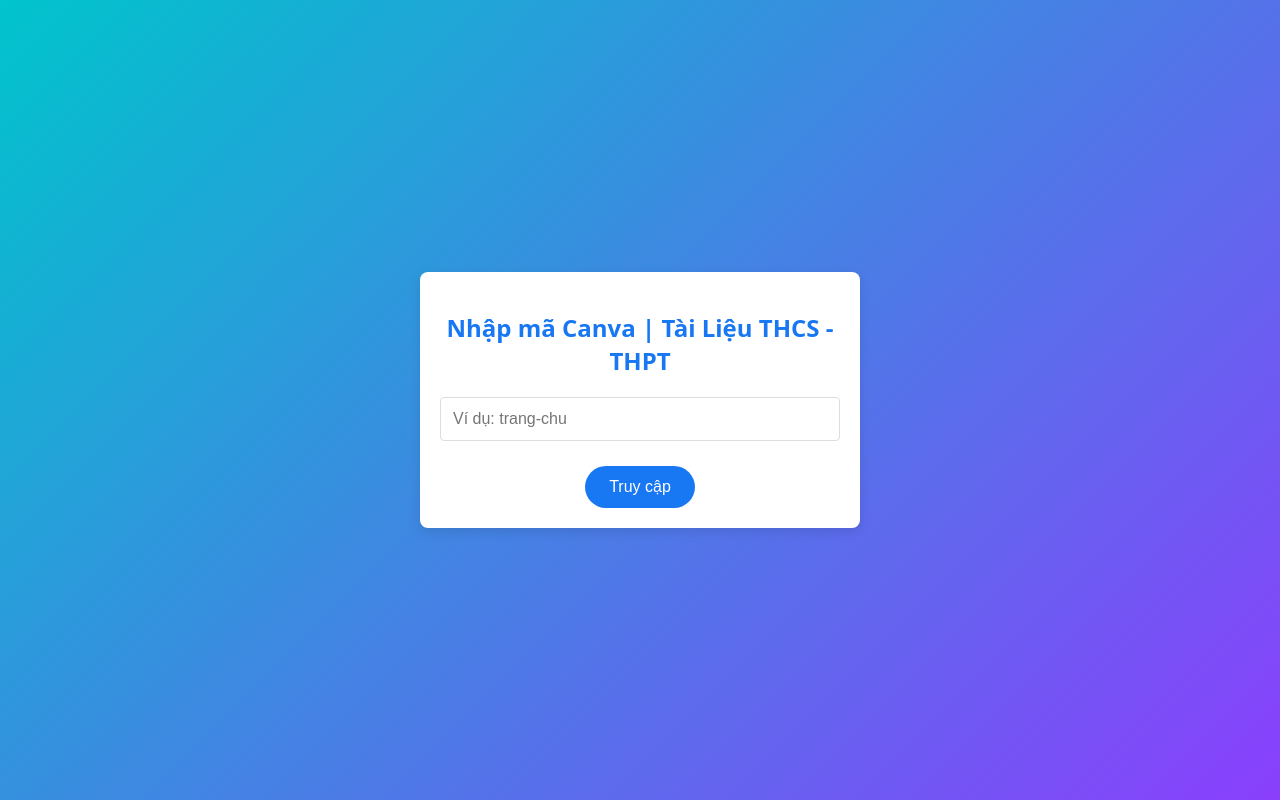
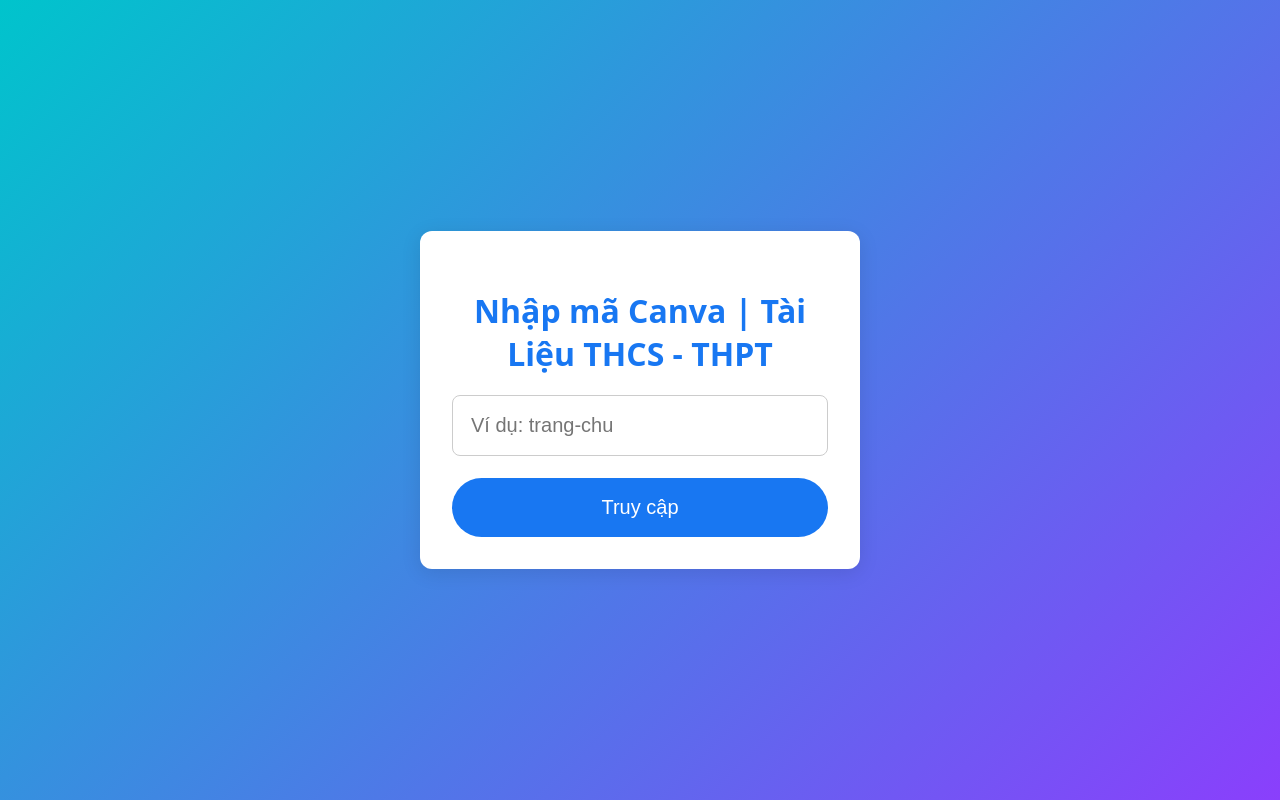
Before and after one commit to TaiLieuTHCS-THPT/tailieuthcs-thpt.github.io, a plain HTML site: page canva/index.html in a window 1280 px wide. Drawn offline with Linux system fonts and the light colour scheme.

Commit message:
Add files via upload

```diff
--- a/canva/index.html
+++ b/canva/index.html
@@ -3,60 +3,95 @@
 <head>
     <meta charset="UTF-8">
     <title>Nhập mã Canva | Tài Liệu THCS - THPT</title>
+    <meta name="viewport" content="width=device-width, initial-scale=1.0">
     <link rel="icon" href="/logo.png" type="image/png">
     <style>
+        html, body {
+            overflow-x: hidden;
+            margin: 0;
+            padding: 0;
+            font-family: system-ui, sans-serif;
+        }
+
+        *, *::before, *::after {
+            box-sizing: border-box;
+        }
+
         html {
             height: 100%;
         }
+
         body {
-            font-family: system-ui, sans-serif;
             background: linear-gradient(135deg, #00c4cc, #8a3ffc);
             margin: 0;
-            padding: 0;
             display: flex;
             justify-content: center;
             align-items: center;
             height: 100%;
+            padding: 16px;
         }
+
         .container {
             background-color: #fff;
-            border-radius: 8px;
-            box-shadow: 0 4px 12px rgba(0, 0, 0, 0.1);
-            width: 400px;
-            padding: 20px;
+            border-radius: 12px;
+            box-shadow: 0 4px 20px rgba(0, 0, 0, 0.1);
+            width: 100%;
+            max-width: 400px;
+            padding: 24px;
             text-align: center;
         }
+
         .container h2 {
-            font-size: 24px;
+            font-size: 28px;
             color: #1877f2;
             margin-bottom: 20px;
         }
+
         input {
             width: 100%;
-            padding: 12px;
-            margin-bottom: 10px;
-            border: 1px solid #ddd;
-            border-radius: 4px;
-            font-size: 16px;
-            box-sizing: border-box;
+            padding: 16px;
+            margin-bottom: 12px;
+            border: 1px solid #ccc;
+            border-radius: 8px;
+            font-size: 18px;
         }
+
         button {
-            width: auto;
-            padding: 12px 24px;
+            width: 100%;
+            padding: 16px;
             background-color: #1877f2;
             color: #fff;
             border: none;
             border-radius: 50px;
-            font-size: 16px;
+            font-size: 18px;
             cursor: pointer;
+            transition: background-color 0.3s ease;
         }
+
         button:hover {
             background-color: #145dbf;
         }
+
         .error {
             color: red;
-            font-size: 14px;
+            font-size: 16px;
             margin-top: 10px;
+        }
+
+        @media (min-width: 768px) {
+            .container {
+                max-width: 440px;
+                padding: 32px;
+            }
+
+            .container h2 {
+                font-size: 32px;
+            }
+
+            input, button {
+                font-size: 20px;
+                padding: 18px;
+            }
         }
     </style>
 </head>
@@ -64,8 +99,8 @@
     <div class="container">
         <h2>Nhập mã Canva | Tài Liệu THCS - THPT</h2>
         <input type="text" id="code" placeholder="Ví dụ: trang-chu" />
-        <div id="error" class="error" style="margin-top: 5px;"></div>
-        <button onclick="goToPage()" style="margin-top: 10px;">Truy cập</button>
+        <div id="error" class="error"></div>
+        <button onclick="goToPage()">Truy cập</button>
     </div>
 
     <script>
@@ -74,7 +109,6 @@
             "video-01": "https://www.canva.com/design/DAGp1Ur9bKQ/3dJ5Br9IwBWXcHod507uMg/edit?utm_content=DAGp1Ur9bKQ&utm_campaign=designshare&utm_medium=link2&utm_source=sharebutton"
         };
 
-        // Lấy mã từ query string hoặc hash
         let code = '';
         if (window.location.search.length > 1) {
             code = window.location.search.substring(1);
@@ -101,7 +135,7 @@
             const datalist = document.createElement('datalist');
             datalist.id = 'codeSuggestions';
 
-            const sortedKeys = Object.keys(data).sort(); // Sắp xếp theo thứ tự a b c 1 2 3 ...
+            const sortedKeys = Object.keys(data).sort();
             sortedKeys.forEach(key => {
                 const option = document.createElement('option');
                 option.value = key;
@@ -111,23 +145,21 @@
             inputElement.setAttribute('list', 'codeSuggestions');
             document.body.appendChild(datalist);
 
-            // Thêm sự kiện bấm Enter
             inputElement.addEventListener('keypress', (event) => {
                 if (event.key === 'Enter') {
                     goToPage();
-                    inputElement.blur(); // Thoát khung nhập
+                    inputElement.blur();
                     setTimeout(() => {
-                        inputElement.removeAttribute('list'); // Ẩn gợi ý khi bấm Enter
-                        inputElement.setAttribute('list', 'codeSuggestions'); // Đặt lại gợi ý sau khi mất focus
+                        inputElement.removeAttribute('list');
+                        inputElement.setAttribute('list', 'codeSuggestions');
                     }, 0);
                 }
             });
 
-            // Thêm sự kiện tắt gợi ý khi mất focus
             inputElement.addEventListener('blur', () => {
                 setTimeout(() => {
                     inputElement.removeAttribute('list');
-                    inputElement.setAttribute('list', 'codeSuggestions'); // Đặt lại gợi ý sau khi mất focus
+                    inputElement.setAttribute('list', 'codeSuggestions');
                 }, 0);
             });
         });
```
